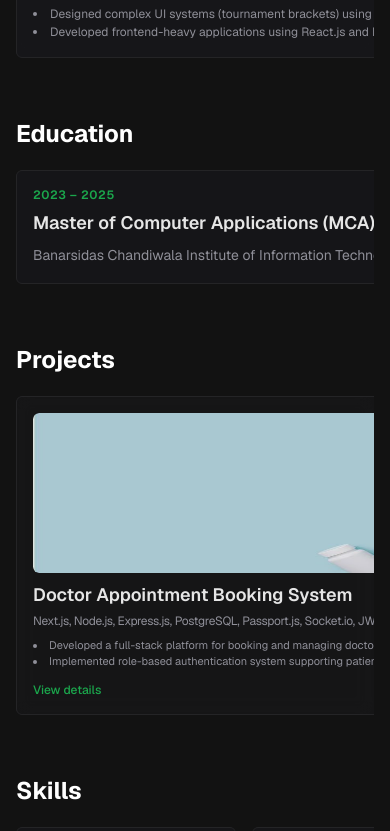
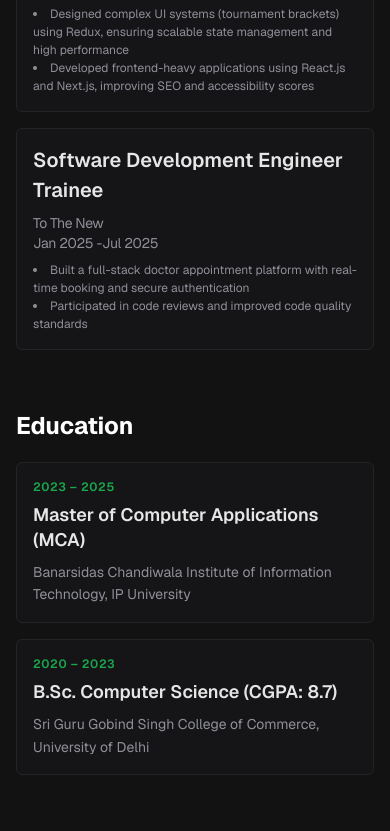
Before and after one commit to himani2219/himani, a Next.js app: page / in a window 390 px wide. Shown: the part 1080-1911 px from the top of the page. Built offline with nearby package versions, Linux system fonts and the light colour scheme.

Commit message:
mobile responsive design

```diff
--- a/components/Education.tsx
+++ b/components/Education.tsx
@@ -23,11 +23,11 @@ const Education = () => {
   return (
     <div id="education" className="w-full px-4 pb-10 sm:px-6 md:px-10">
       <h3 className="text-2xl font-bold text-white sm:text-[30px]">Education</h3>
-      <div className="flex w-full flex-row gap-4 overflow-x-auto scroll-smooth py-5 [scrollbar-width:none] snap-x snap-mandatory md:grid md:grid-cols-2 md:gap-5 md:overflow-visible md:snap-none">
+      <div className="flex w-full flex-col gap-4 py-5 md:grid md:grid-cols-2 md:gap-5">
         {entries.map((entry) => (
           <article
             key={entry.degree}
-            className="min-w-full shrink-0 snap-center rounded-md border border-zinc-800 bg-zinc-900/90 p-4 opacity-90 backdrop-blur-sm transition-colors duration-200 hover:bg-zinc-800/90 md:min-w-0 md:w-full md:snap-none md:shrink"
+            className="w-full shrink-0 rounded-md border border-zinc-800 bg-zinc-900/90 p-4 opacity-90 backdrop-blur-sm transition-colors duration-200 hover:bg-zinc-800/90"
           >
             <p className="text-xs font-semibold uppercase tracking-wider text-[#1DB954]">
               {entry.period}
--- a/components/Experience.tsx
+++ b/components/Experience.tsx
@@ -33,7 +33,7 @@ const Experience = () => {
 
     const ExperienceCard = ({experience}: {experience: Experience})=>{
         return (
-            <div className="min-w-full shrink-0 snap-center border border-zinc-800 opacity-90 bg-zinc-900 backdrop-blur-sm p-4 rounded-md transition-colors duration-200 hover:bg-zinc-800 md:min-w-0 md:w-full md:snap-none md:shrink">
+            <div className="w-full shrink-0 rounded-md border border-zinc-800 bg-zinc-900/90 p-4 opacity-90 backdrop-blur-sm transition-colors duration-200 hover:bg-zinc-800">
                 <h4 className='text-[20px] font-semibold mb-2 text-white'>{experience.role}</h4>
                 <p className='text-sm tracking-tight text-zinc-400'>{experience.company}</p>
                 <p className='text-sm tracking-tight text-zinc-400'>{experience.duration}</p>
@@ -48,7 +48,7 @@ const Experience = () => {
   return (
     <div id="experience" className='w-full px-4 pb-10 sm:px-6 md:px-10'>
         <h3 className='text-2xl font-bold text-white sm:text-[30px]'>Experience</h3>
-        <div className="flex w-full flex-row gap-4 overflow-x-auto scroll-smooth py-5 [scrollbar-width:none] snap-x snap-mandatory md:grid md:grid-cols-2 md:gap-5 md:overflow-visible md:snap-none">
+        <div className="flex w-full flex-col gap-4 py-5 md:grid md:grid-cols-2 md:gap-5">
         {experiences.map((experience, index)=>(
             <ExperienceCard key={index} experience={experience}/>
         ))}
--- a/components/ProjectsWithModal.tsx
+++ b/components/ProjectsWithModal.tsx
@@ -70,7 +70,7 @@ const ProjectsWithModal = () => {
     <button
       type="button"
       onClick={() => setOpenProject(project)}
-      className="min-w-full shrink-0 snap-center cursor-pointer rounded-md border border-zinc-800 bg-zinc-900/80 p-4 text-left opacity-90 backdrop-blur-sm transition-colors duration-200 hover:bg-zinc-800 md:min-w-0 md:w-full md:snap-none md:shrink"
+      className="w-full cursor-pointer bg-zinc-900/80 p-4 text-left opacity-90 backdrop-blur-sm transition-colors duration-200 hover:bg-zinc-800 md:rounded-md md:border md:border-zinc-800"
     >
       <div className="relative mb-2 w-full overflow-hidden rounded-md bg-zinc-800">
         <img
@@ -95,9 +95,11 @@ const ProjectsWithModal = () => {
   )
 
   return (
-    <div id="projects" className="w-full px-4 pb-10 sm:px-6 md:px-10">
-      <h3 className="text-2xl font-bold text-white sm:text-[30px]">Projects</h3>
-      <div className="flex w-full flex-row gap-4 overflow-x-auto scroll-smooth py-5 [scrollbar-width:none] snap-x snap-mandatory md:grid md:grid-cols-2 md:gap-5 md:overflow-visible md:snap-none">
+    <div id="projects" className="w-full pb-10">
+      <h3 className="px-4 text-2xl font-bold text-white sm:px-6 sm:text-[30px] md:px-10">
+        Projects
+      </h3>
+      <div className="mt-5 flex w-full flex-col divide-y divide-zinc-800 border-y border-zinc-800 md:mt-5 md:grid md:grid-cols-2 md:gap-5 md:divide-y-0 md:border-0 md:px-10 md:py-5">
         {projects.map((project, index) => (
           <ProjectCard key={index} project={project} />
         ))}
```
